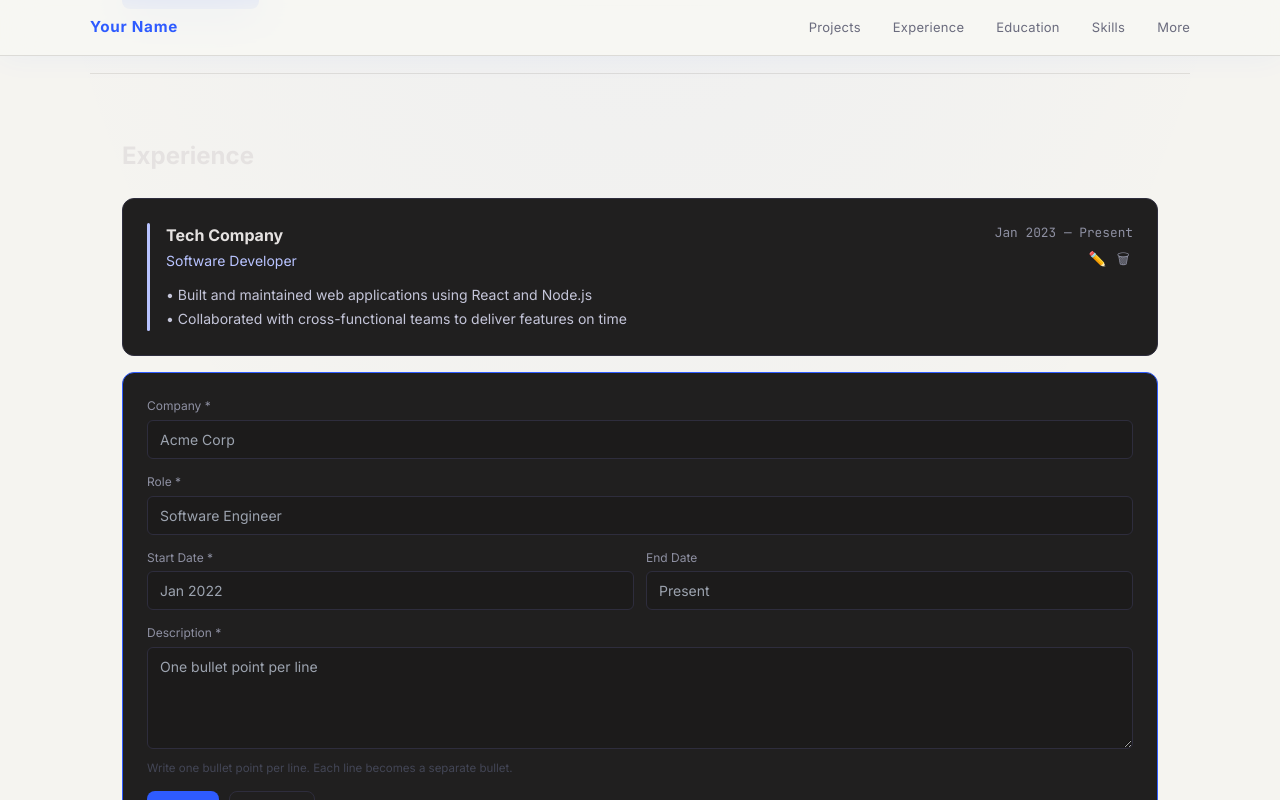
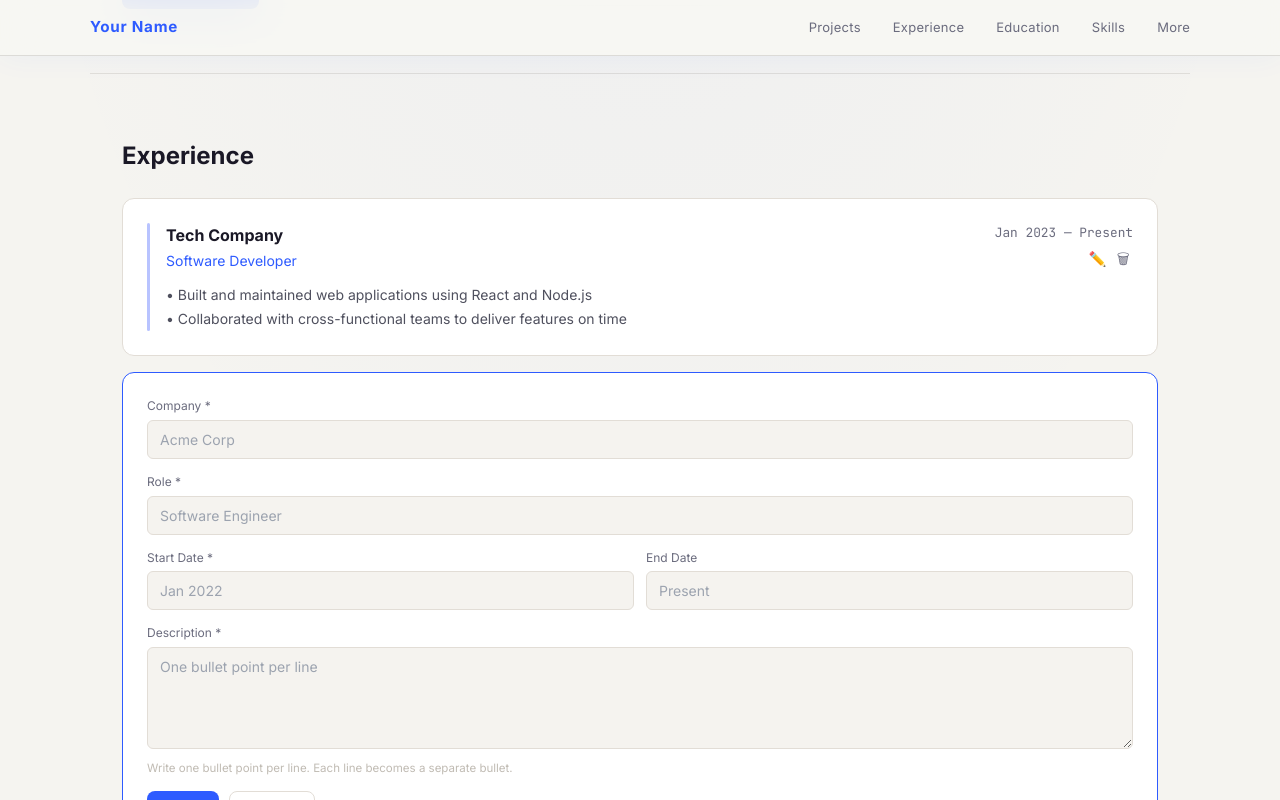
Before and after one commit to mainuddinMains/devfolio, a Next.js app: page / in a window 1280 px wide. Both pictures are taken after typing "Sample", "name@example.com", "Sample" into the empty fields and a click on the button "+ Add Experience". Shown: the part 846-1646 px from the top of the page. Built offline with nearby package versions, Linux system fonts and the light colour scheme.

Commit message:
Restyle experience section for light theme

```diff
--- a/components/ExperienceSection.tsx
+++ b/components/ExperienceSection.tsx
@@ -25,10 +25,10 @@ function uid() {
 
 const inputStyle: React.CSSProperties = {
   width: '100%',
-  background: '#1c1b1b',
-  border: '1px solid #2e2d3d',
+  background: '#f5f3ef',
+  border: '1px solid #e2ddd6',
   borderRadius: '6px',
-  color: '#e5e2e1',
+  color: '#1a1826',
   padding: '0.5rem 0.75rem',
   fontSize: '0.875rem',
   fontFamily: 'inherit',
@@ -39,7 +39,7 @@ const inputStyle: React.CSSProperties = {
 const labelStyle: React.CSSProperties = {
   display: 'block',
   fontSize: '0.75rem',
-  color: '#8e90a2',
+  color: '#6b6c7e',
   marginBottom: '0.3rem',
 }
 
@@ -84,7 +84,7 @@ function IconBtn({
         border: 'none',
         cursor: 'pointer',
         fontSize: '0.9rem',
-        color: hovered ? '#e5e2e1' : '#8e90a2',
+        color: hovered ? '#1a1826' : '#6b6c7e',
         padding: '0.1rem 0.2rem',
         transition: 'color 0.15s',
       }}
@@ -122,7 +122,7 @@ function ExperienceForm({ initial, onSave, onCancel }: ExperienceFormProps) {
   return (
     <div
       style={{
-        background: '#201f1f',
+        background: '#ffffff',
         border: '1px solid #2e5bff',
         borderRadius: '12px',
         padding: '1.5rem',
@@ -135,7 +135,7 @@ function ExperienceForm({ initial, onSave, onCancel }: ExperienceFormProps) {
       <div>
         <label style={labelStyle}>Company *</label>
         <input
-          style={{ ...inputStyle, borderColor: errors.company ? '#f38ba8' : '#2e2d3d' }}
+          style={{ ...inputStyle, borderColor: errors.company ? '#f38ba8' : '#e2ddd6' }}
           value={form.company}
           onChange={(e) => set('company', e.target.value)}
           placeholder="Acme Corp"
@@ -149,7 +149,7 @@ function ExperienceForm({ initial, onSave, onCancel }: ExperienceFormProps) {
       <div>
         <label style={labelStyle}>Role *</label>
         <input
-          style={{ ...inputStyle, borderColor: errors.role ? '#f38ba8' : '#2e2d3d' }}
+          style={{ ...inputStyle, borderColor: errors.role ? '#f38ba8' : '#e2ddd6' }}
           value={form.role}
           onChange={(e) => set('role', e.target.value)}
           placeholder="Software Engineer"
@@ -164,7 +164,7 @@ function ExperienceForm({ initial, onSave, onCancel }: ExperienceFormProps) {
         <div style={{ flex: 1 }}>
           <label style={labelStyle}>Start Date *</label>
           <input
-            style={{ ...inputStyle, borderColor: errors.startDate ? '#f38ba8' : '#2e2d3d' }}
+            style={{ ...inputStyle, borderColor: errors.startDate ? '#f38ba8' : '#e2ddd6' }}
             value={form.startDate}
             onChange={(e) => set('startDate', e.target.value)}
             placeholder="Jan 2022"
@@ -190,7 +190,7 @@ function ExperienceForm({ initial, onSave, onCancel }: ExperienceFormProps) {
         <textarea
           style={{
             ...inputStyle,
-            borderColor: errors.description ? '#f38ba8' : '#2e2d3d',
+            borderColor: errors.description ? '#f38ba8' : '#e2ddd6',
             resize: 'vertical',
           }}
           rows={4}
@@ -201,7 +201,7 @@ function ExperienceForm({ initial, onSave, onCancel }: ExperienceFormProps) {
         {errors.description && (
           <span style={{ color: '#f38ba8', fontSize: '0.75rem' }}>{errors.description}</span>
         )}
-        <p style={{ fontSize: '0.72rem', color: '#434656', marginTop: '0.3rem' }}>
+        <p style={{ fontSize: '0.72rem', color: '#c0bbb3', marginTop: '0.3rem' }}>
           Write one bullet point per line. Each line becomes a separate bullet.
         </p>
       </div>
@@ -227,8 +227,8 @@ function ExperienceForm({ initial, onSave, onCancel }: ExperienceFormProps) {
           onClick={onCancel}
           style={{
             background: 'none',
-            color: '#8e90a2',
-            border: '1px solid #2e2d3d',
+            color: '#6b6c7e',
+            border: '1px solid #e2ddd6',
             borderRadius: '8px',
             padding: '0.5rem 1.2rem',
             fontSize: '0.875rem',
@@ -252,8 +252,8 @@ function ExperienceCard({ experience, onEdit, onDelete }: ExperienceCardProps) {
   return (
     <div
       style={{
-        background: '#201f1f',
-        border: '1px solid #2e2d3d',
+        background: '#ffffff',
+        border: '1px solid #e2ddd6',
         borderRadius: '12px',
         padding: '1.5rem',
         display: 'flex',
@@ -277,10 +277,10 @@ function ExperienceCard({ experience, onEdit, onDelete }: ExperienceCardProps) {
         <div className="exp-top-row" style={{ display: 'flex', justifyContent: 'space-between', alignItems: 'flex-start' }}>
           {/* Left: company + role */}
           <div>
-            <p style={{ fontWeight: 700, fontSize: '1rem', color: '#e5e2e1' }}>
+            <p style={{ fontWeight: 700, fontSize: '1rem', color: '#1a1826' }}>
               {experience.company}
             </p>
-            <p style={{ fontSize: '0.875rem', color: '#b8c3ff', marginTop: '0.2rem' }}>
+            <p style={{ fontSize: '0.875rem', color: '#2e5bff', marginTop: '0.2rem' }}>
               {experience.role}
             </p>
           </div>
@@ -292,7 +292,7 @@ function ExperienceCard({ experience, onEdit, onDelete }: ExperienceCardProps) {
               style={{
                 fontFamily: 'var(--font-mono)',
                 fontSize: '0.8rem',
-                color: '#8e90a2',
+                color: '#6b6c7e',
                 whiteSpace: 'nowrap',
               }}
             >
@@ -311,7 +311,7 @@ function ExperienceCard({ experience, onEdit, onDelete }: ExperienceCardProps) {
             {experience.bullets.map((bullet, i) => (
               <li
                 key={i}
-                style={{ fontSize: '0.875rem', color: '#c4c5d9', lineHeight: 1.7 }}
+                style={{ fontSize: '0.875rem', color: '#4f505e', lineHeight: 1.7 }}
               >
                 • {bullet}
               </li>
@@ -387,7 +387,7 @@ export default function ExperienceSection() {
 
   return (
     <section id="experience" style={{ padding: '4rem 2rem', maxWidth: '1100px', margin: '0 auto' }}>
-      <h2 style={{ fontSize: '1.5rem', fontWeight: 700, color: '#e5e2e1', marginBottom: '1.5rem' }}>
+      <h2 style={{ fontSize: '1.5rem', fontWeight: 700, color: '#1a1826', marginBottom: '1.5rem' }}>
         Experience
       </h2>
 
```
